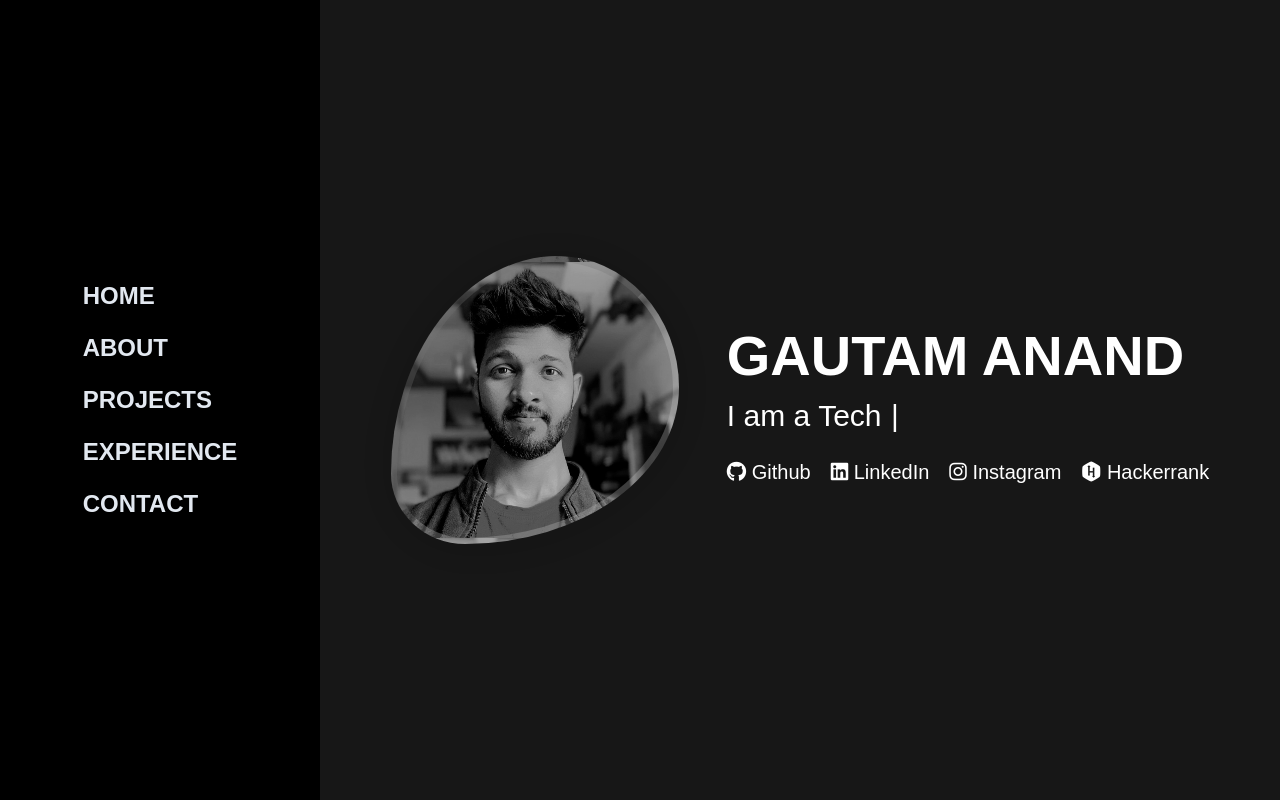
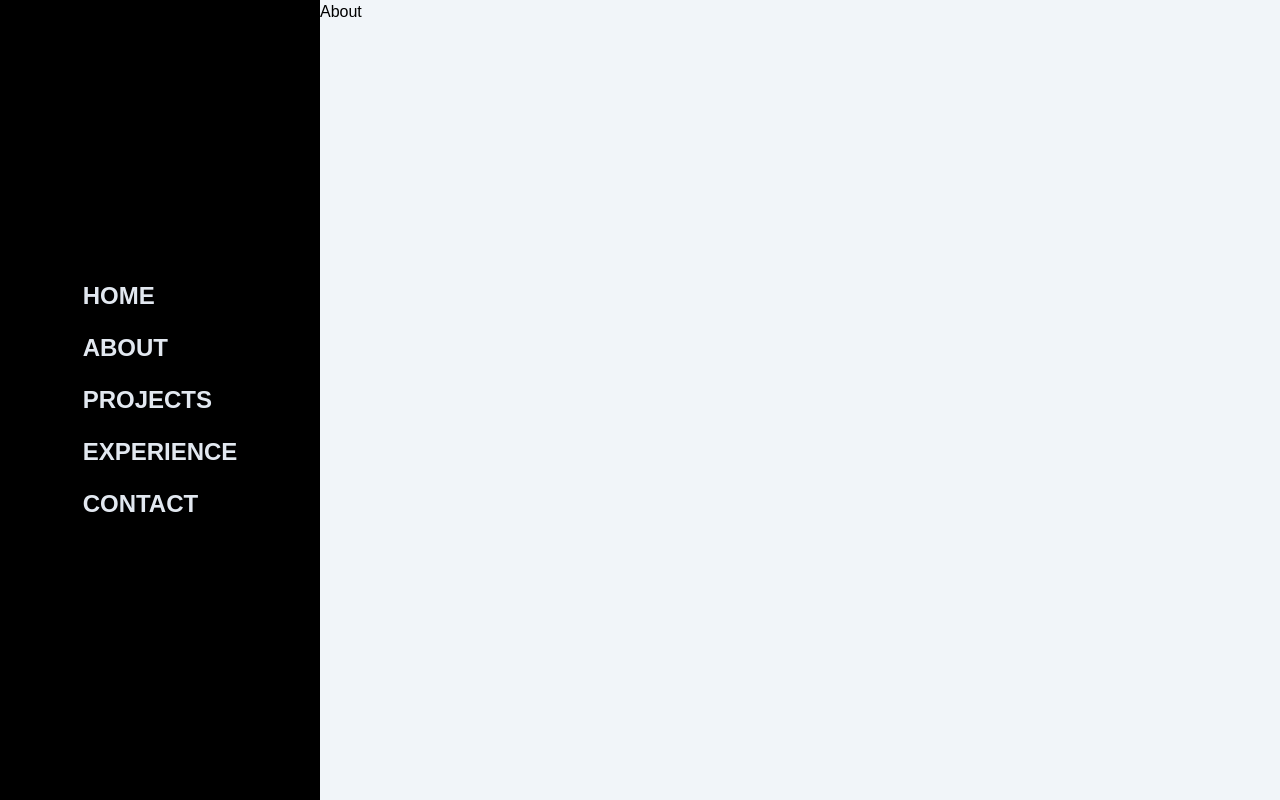
Before and after one commit to localhostd3veloper/portfolio, a React (Create React App) app: page /about in a window 1280 px wide. Built offline with nearby package versions, Linux system fonts and the light colour scheme.

Commit message:
router: updates

```diff
--- a/src/App.tsx
+++ b/src/App.tsx
@@ -1,11 +1,27 @@
 import Body from "./components/Body";
 import Sidebar from "./components/Sidebar";
-
+import About from "./components/About";
+import Experience from "./components/Experience";
+import Projects from "./components/Projects";
+import { Route, Switch } from "react-router-dom";
 function App() {
   return (
     <div className="h-screen bg-slate-100 flex">
       <Sidebar />
-      <Body />
+      <Switch>
+        <Route exact path="/">
+          <Body />
+        </Route>
+        <Route path="/about">
+          <About />
+        </Route>
+        <Route path="/experience">
+          <Experience />
+        </Route>
+        <Route path="/projects">
+          <Projects />
+        </Route>
+      </Switch>
     </div>
   );
 }
```
Also changed, not shown: src/index.tsx (+9 -8 lines).
